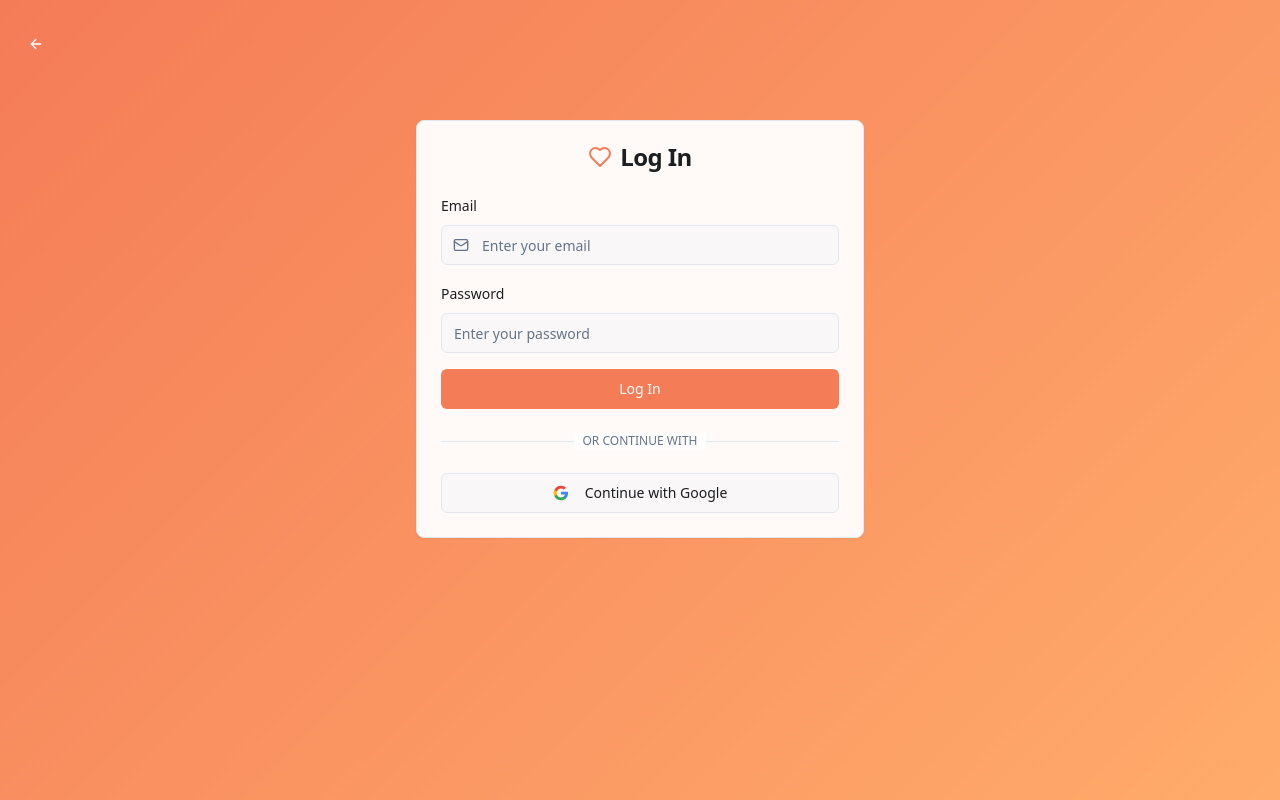
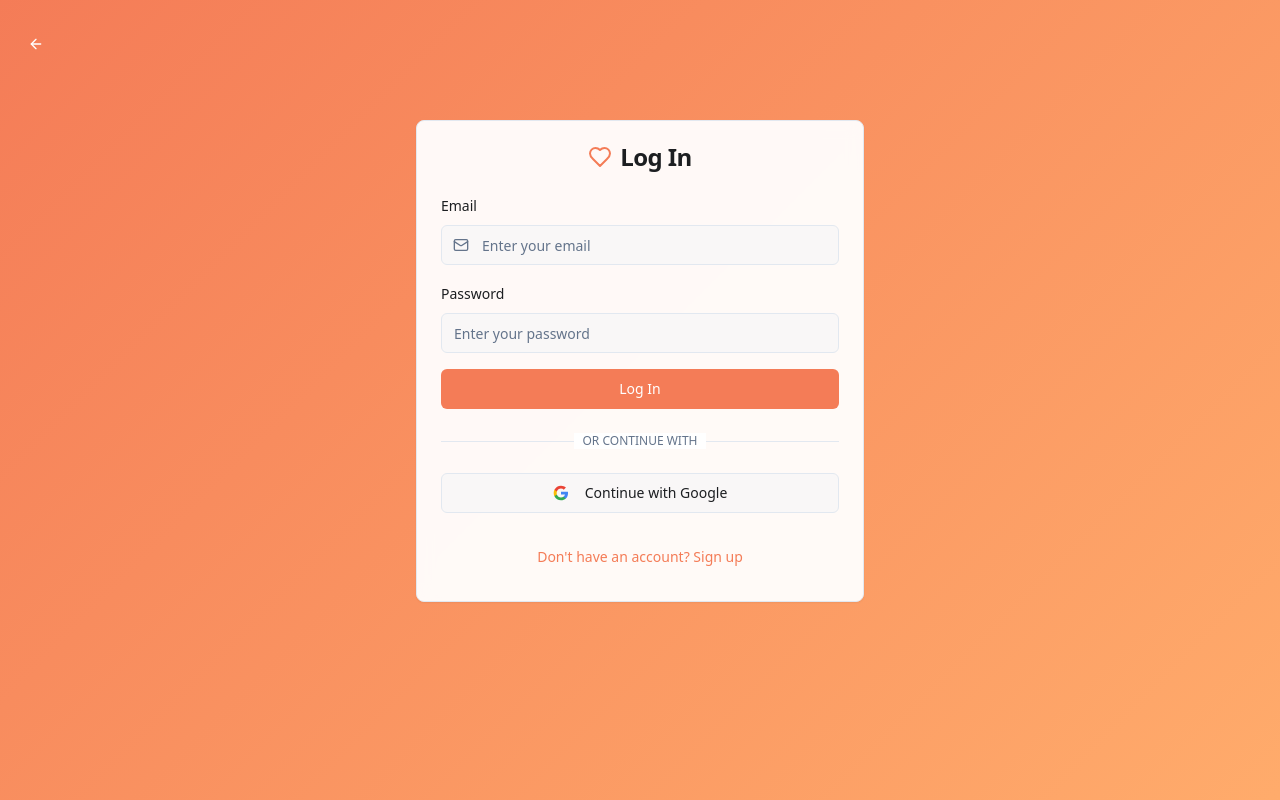
Before and after one commit to TylerKas/Swiper, a React (Vite) app: page /login in a window 1280 px wide. Built offline with nearby package versions, Linux system fonts and the light colour scheme.

Commit message:
Reverted to commit 0d6a8865905053b1b133f0b52749268226708239

```diff
--- a/src/pages/Login.tsx
+++ b/src/pages/Login.tsx
@@ -189,6 +189,15 @@ const Login = () => {
               Continue with Google
             </Button>
 
+            <div className="text-center">
+              <Button
+                variant="link"
+                onClick={() => navigate('/signup')}
+                className="text-primary"
+              >
+                Don't have an account? Sign up
+              </Button>
+            </div>
           </CardContent>
         </Card>
       </main>
```
